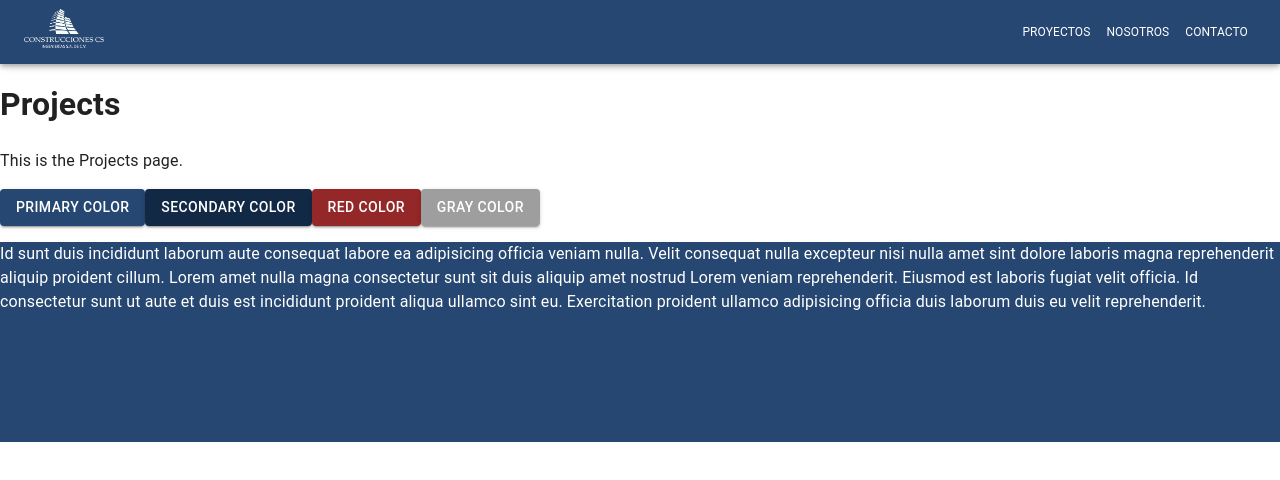
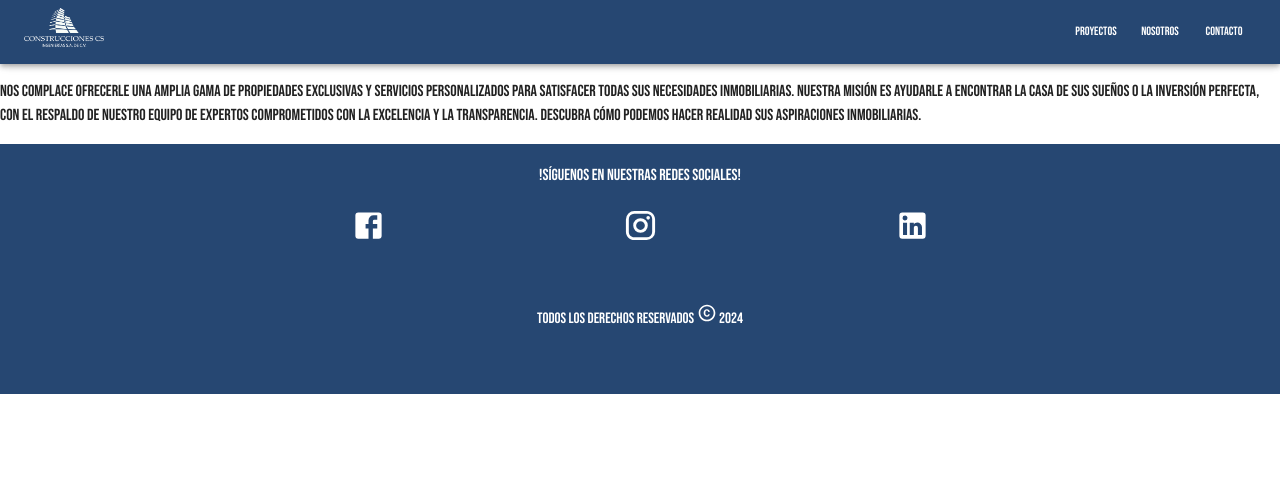
Before and after one commit to Oscar009/csingenierias, a Next.js app: page /projects in a window 1280 px wide. Shown: the top 480 px of the page. Built offline with nearby package versions, Linux system fonts and the light colour scheme.

Commit message:
added footer content and font

```diff
--- a/app/(screens)/projects/page.tsx
+++ b/app/(screens)/projects/page.tsx
@@ -1,6 +1,6 @@
 'use client';
 
-import { Box, Button } from '@mui/material';
+import { Box, Button, Typography } from '@mui/material';
 import React from 'react';
 import theme from '@/app/theme/theme';
 
@@ -8,14 +8,18 @@ const ProjectsPage = () => {
 
   return (
     <Box sx={{ marginBottom: 2 }}>
-      <h1>Projects</h1>
-      <p>This is the Projects page.</p>
-
-      <Button variant='contained'>Primary color</Button>
-      <Button variant='contained' sx={{ backgroundColor: theme.palette.secondary.main }}>Secondary color</Button>
-      <Button variant='contained' sx={{ backgroundColor: theme.palette.error.main }}>Red color</Button>
-      <Button variant='contained' sx={{ backgroundColor: theme.palette.grey[500] }}>Gray color</Button>
-
+      <Typography>
+        Nos complace ofrecerle una amplia gama de
+        propiedades exclusivas y servicios
+        personalizados para satisfacer todas sus
+        necesidades inmobiliarias. Nuestra misión es
+        ayudarle a encontrar la casa de sus sueños o la
+        inversión perfecta, con el respaldo de nuestro
+        equipo de expertos comprometidos con la
+        excelencia y la transparencia. Descubra cómo
+        podemos hacer realidad sus aspiraciones
+        inmobiliarias.
+      </Typography>
     </Box>
   );
 };
--- a/app/components/Footer/Footer.tsx
+++ b/app/components/Footer/Footer.tsx
@@ -1,11 +1,36 @@
-import { Box } from '@mui/material'
+import { Box, Typography } from '@mui/material'
 import React from 'react'
 import theme from '@/app/theme/theme';
+import FacebookIcon from '@mui/icons-material/Facebook';
+import InstagramIcon from '@mui/icons-material/Instagram';
+import LinkedInIcon from '@mui/icons-material/LinkedIn';
+import CopyrightIcon from '@mui/icons-material/Copyright';
 
 export const FooterComponent = () => {
   return (
-    <Box sx={{ height: 200, width: "100%", backgroundColor: theme.palette.primary.main, color: "white" }}>
-      Id sunt duis incididunt laborum aute consequat labore ea adipisicing officia veniam nulla. Velit consequat nulla excepteur nisi nulla amet sint dolore laboris magna reprehenderit aliquip proident cillum. Lorem amet nulla magna consectetur sunt sit duis aliquip amet nostrud Lorem veniam reprehenderit. Eiusmod est laboris fugiat velit officia. Id consectetur sunt ut aute et duis est incididunt proident aliqua ullamco sint eu. Exercitation proident ullamco adipisicing officia duis laborum duis eu velit reprehenderit.
+    <Box sx={{
+      height: 250,
+      width: "100%",
+      backgroundColor: theme.palette.primary.main,
+      color: "white",
+      display: "flex",
+      justifyContent: "space-between"
+    }}>
+      <Box sx={{ width: "15%" }}></Box>
+      <Box sx={{ width: "70%", display: "flex", flexDirection: "column", alignItems: "center", padding: 2.5 }}>
+        <Box width={"100%"}>
+          <Typography align='center'>!Síguenos en nuestras redes sociales!</Typography>
+        </Box>
+        <Box sx={{ width: "100%", display: "flex", justifyContent: "space-around", padding: 2.5 }}>
+          <FacebookIcon fontSize='large' />
+          <InstagramIcon fontSize='large' />
+          <LinkedInIcon fontSize='large' />
+        </Box>
+        <Box width={"100%"} marginTop={5}>
+          <Typography fontSize={15} align="center">Todos los derechos reservados <CopyrightIcon fontSize='small'/> 2024</Typography>
+        </Box>
+      </Box>
+      <Box sx={{ width: "15%" }}></Box>
     </Box>
   )
 }
--- a/app/theme/theme.ts
+++ b/app/theme/theme.ts
@@ -1,4 +1,5 @@
 import { createTheme } from '@mui/material/styles';
+import '@fontsource/bebas-neue';
 
 const theme = createTheme({
   palette: {
@@ -12,6 +13,9 @@ const theme = createTheme({
       main: '#942727',
     },
   },
+  typography:{
+    fontFamily: 'Bebas Neue, Arial, sans-serif',
+  }
 });
 
 export default theme;
--- a/package.json
+++ b/package.json
@@ -11,6 +11,7 @@
   "dependencies": {
     "@emotion/react": "^11.13.3",
     "@emotion/styled": "^11.13.0",
+    "@fontsource/bebas-neue": "^5.1.0",
     "@mui/icons-material": "^6.0.2",
     "@mui/material": "^6.0.2",
     "next": "14.2.7",
```
Also changed, not shown: 1 other file (tests, documents, lock files or other folders).
